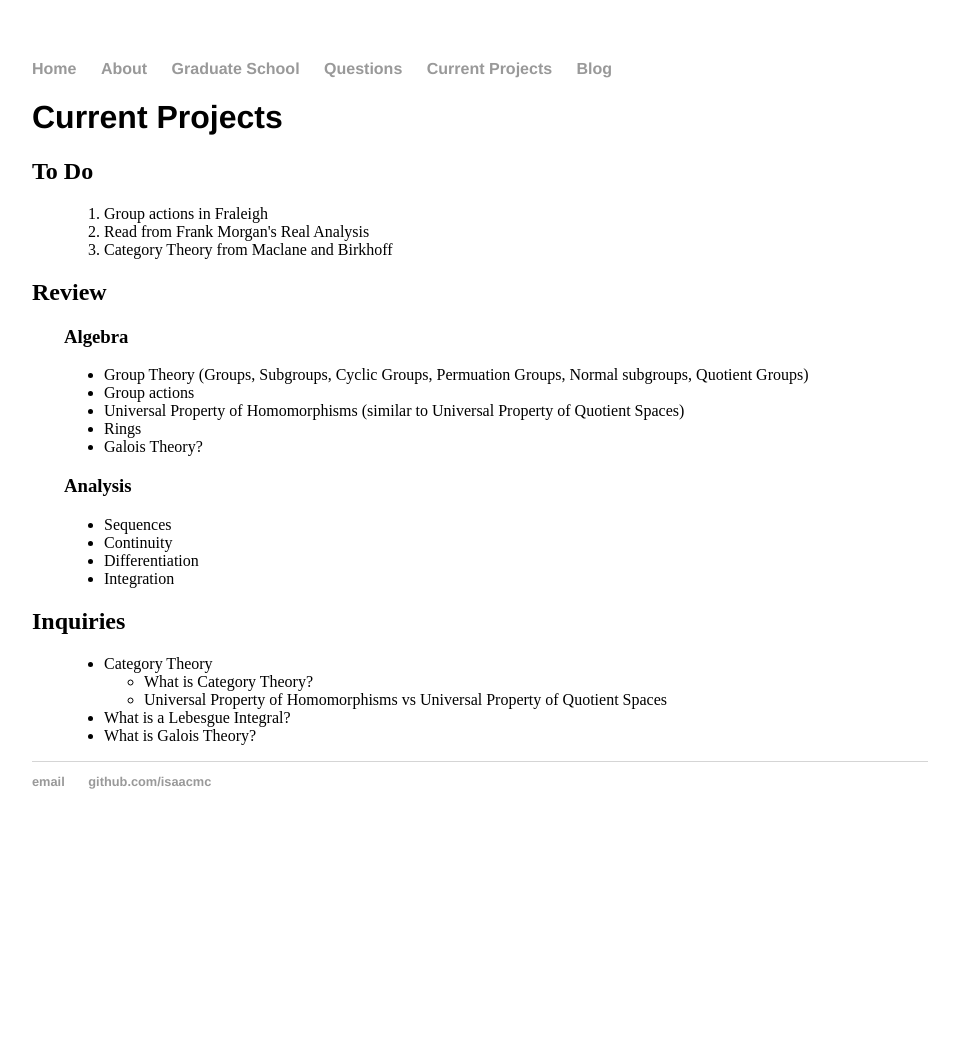
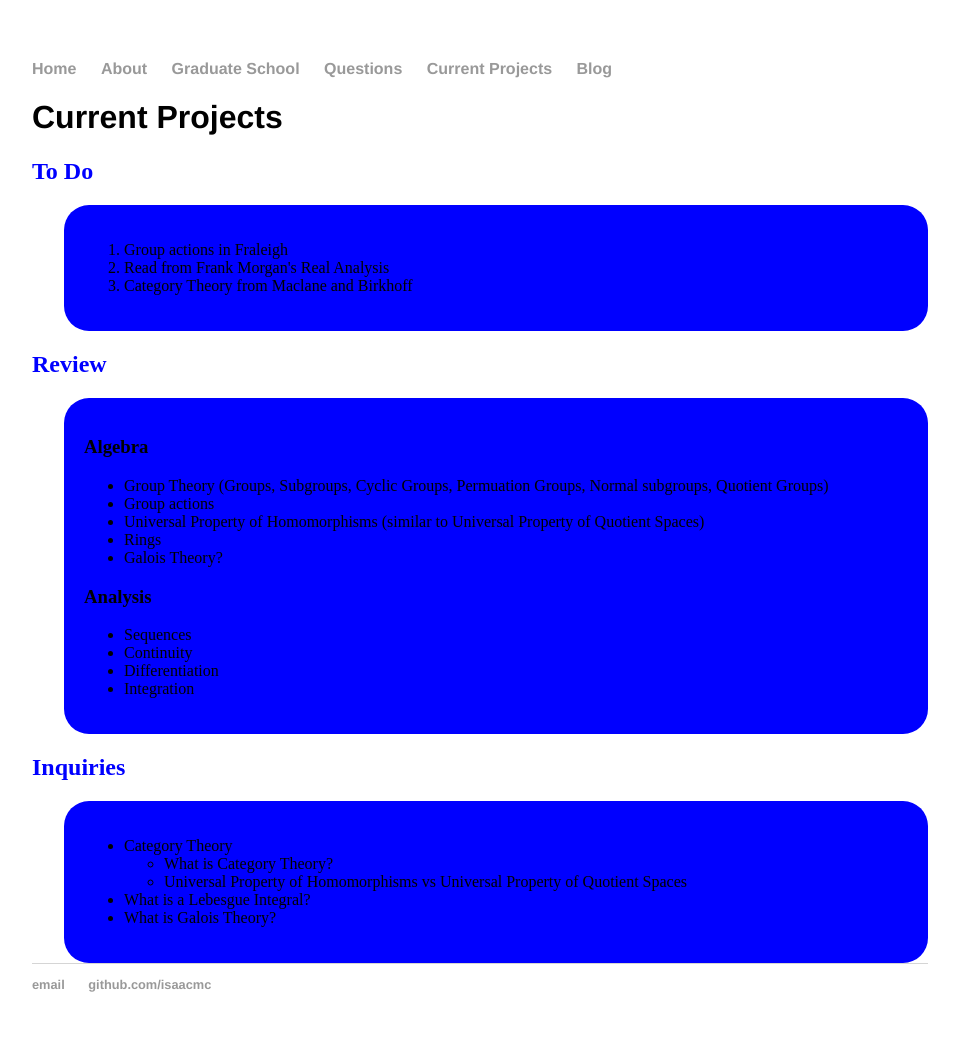
Before and after one commit to isundberg/isaacmc.github.io, a Jekyll site: the page built from projects/index.html, in a window 1280 px wide. Shown: the whole page, without its empty margins (160-1119 px from the left). Built offline with Jekyll 4.4.1, drawn with Linux system fonts in a browser that asks for light colours; before the commit the page ends 900 px from its top, so only the background shows below that.

Commit message:
Update main.css

```diff
--- a/css/main.css
+++ b/css/main.css
@@ -44,4 +44,11 @@ ul.posts li {
 
 #project {
     margin-left: 2em;
+    border-radius: 25px;
+    background: blue;
+    padding: 20px;
 }
+
+#project-title {
+    color: blue;
+}
```
